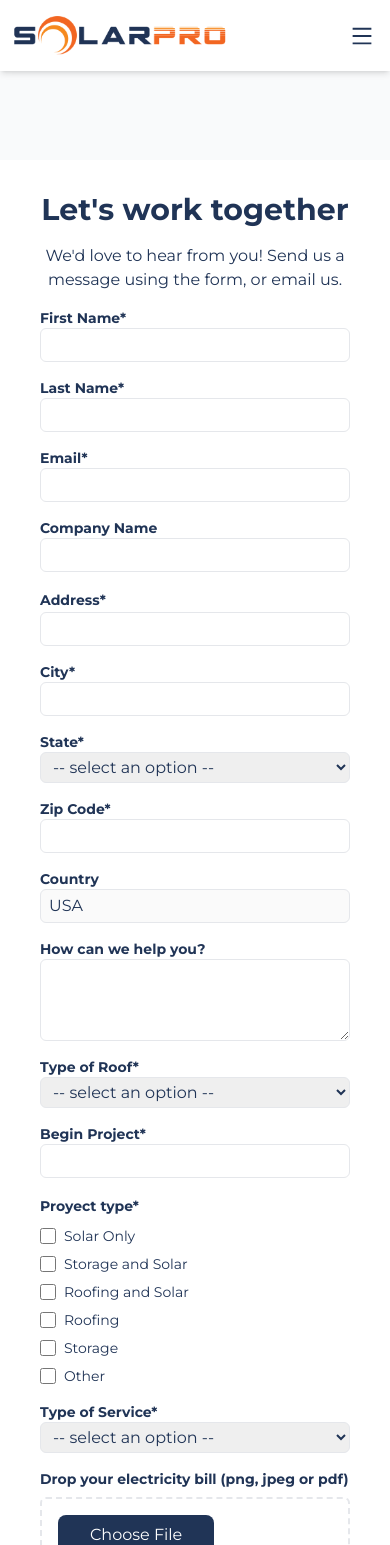
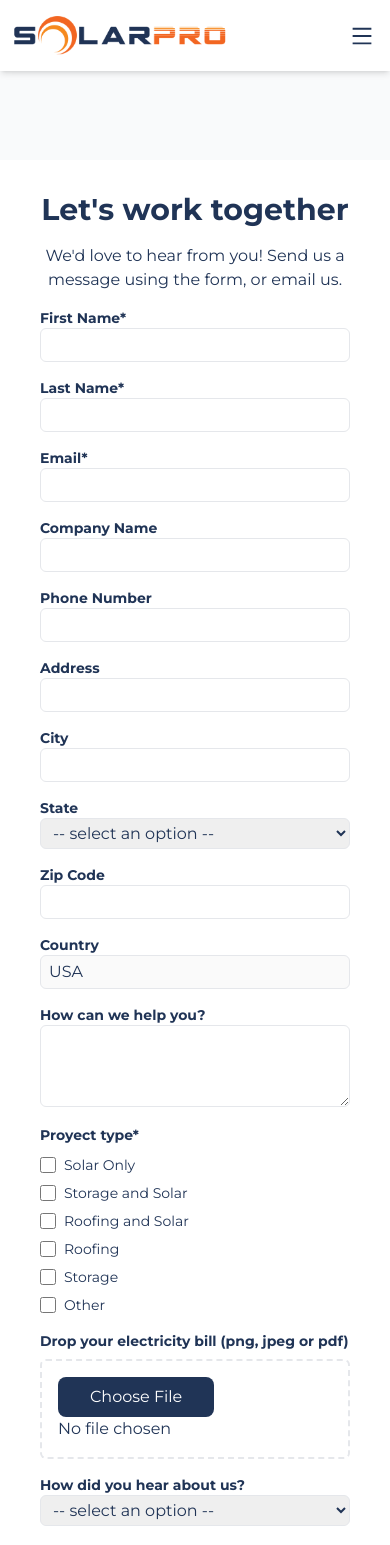
Before and after one commit to migueleguerra/solar-pro-usa, a Next.js app: page /contact in a window 390 px wide. Shown: the top 1545 px of the page. Built offline with nearby package versions, Linux system fonts and the light colour scheme.

Commit message:
Navbar updates and contact updates

```diff
--- a/pages/contact.tsx
+++ b/pages/contact.tsx
@@ -1,42 +1,7 @@
-// @ts-ignore
-
-import React from "react";
-import { SubmitHandler, useForm } from "react-hook-form";
-
-type FormValues = {
-  firstName: string;
-  lastName: string;
-  email: string;
-  companyName?: string;
-  address: string;
-  city: string;
-  state: string;
-  zipCode: string;
-  country: string;
-  message?: string;
-  typeOfRoof: string;
-  typeOfService: string;
-  file?: HTMLInputElement;
-  hearAboutUs?: string;
-};
-
-function Contact() {
-  const {
-    register,
-    handleSubmit,
-    formState: { errors },
-  } = useForm<FormValues>();
-
-  const onSubmit: SubmitHandler<FormValues> = (data) => {
-    console.log(data);
-  };
-
+const Contact = () => {
   return (
     <section className="contact-wave bg-no-repeat bg-cover bg-center">
-      <form
-        onSubmit={handleSubmit(onSubmit)}
-        className="flex flex-col primary-font-color mx-auto max-w-2xl space-y-4 bg-white sm:shadow-lg mb-[20rem] translate-y-[10rem] sm:p-[4rem] pt-[2rem] px-2"
-      >
+      <form className="flex flex-col primary-font-color mx-auto max-w-2xl space-y-4 bg-white sm:shadow-lg mb-[20rem] translate-y-[10rem] sm:p-[4rem] pt-[2rem] px-2">
         <h3 className="text-3xl font-bold text-center">Let's work together</h3>
         <p className="text-center px-4 sm:px-0">
           We'd love to hear from you! Send us a message using the form, or email
@@ -47,49 +12,15 @@ function Contact() {
           {/* First Name */}
 
           <div className="flex flex-col">
-            <label
-              className={`text-sm font-bold ${
-                errors.firstName && "text-red-600"
-              }`}
-            >
-              First Name*
-            </label>
-            <input
-              {...register("firstName", {
-                required: true,
-              })}
-              className={`border py-1 px-2 rounded-md ${
-                errors.firstName && "border-red-600 focus:outline-none"
-              }`}
-            />
-            {errors.firstName?.type === "required" && (
-              <span className="text-xs text-red-600 pt-1">
-                This field is required
-              </span>
-            )}
+            <label className={`text-sm font-bold`}>First Name*</label>
+            <input className={`border py-1 px-2 rounded-md`} />
           </div>
 
           {/* Last Name */}
 
           <div className="flex flex-col">
-            <label
-              className={`text-sm font-bold ${
-                errors.lastName && "text-red-600"
-              }`}
-            >
-              Last Name*
-            </label>
-            <input
-              {...register("lastName", { required: true })}
-              className={`border py-1 px-2 rounded-md ${
-                errors.lastName && "border-red-600 focus:outline-none"
-              }`}
-            />
-            {errors.lastName?.type === "required" && (
-              <span className="text-xs text-red-600 pt-1">
-                This field is required
-              </span>
-            )}
+            <label className={`text-sm font-bold`}>Last Name*</label>
+            <input className={`border py-1 px-2 rounded-md`} />
           </div>
         </div>
 
@@ -97,99 +28,46 @@ function Contact() {
           {/* Email */}
 
           <div className="flex flex-col">
-            <label
-              className={`text-sm font-bold ${errors.email && "text-red-600"}`}
-            >
-              Email*
-            </label>
-            <input
-              {...register("email", {
-                required: true,
-                pattern: /^\w+([\.-]?\w+)*@\w+([\.-]?\w+)*(\.\w{2,3})+$/,
-              })}
-              className={`border py-1 px-2 rounded-md ${
-                errors.email && "border-red-600 focus:outline-none"
-              }`}
-            />
-            {errors.email?.type === "required" && (
-              <span className="text-xs text-red-600 pt-1">
-                This field is required
-              </span>
-            )}
-            {errors.email?.type === "pattern" && (
-              <span className="text-xs text-red-600 pt-1">
-                enter a valid email
-              </span>
-            )}
+            <label className={`text-sm font-bold`}>Email*</label>
+            <input className={`border py-1 px-2 rounded-md`} />
           </div>
 
           {/* Company Name */}
 
           <div className="flex flex-col">
             <label className="text-sm font-bold">Company Name</label>
-            <input
-              {...register("companyName")}
-              className="border py-1 px-2 rounded-md"
-            />
+            <input className="border py-1 px-2 rounded-md" />
           </div>
+        </div>
+
+        {/* Phone */}
+
+        <div className="flex flex-col px-8 sm:px-0">
+          <label className={`text-sm font-bold`}>Phone Number</label>
+          <input className={`border py-1 px-2 rounded-md sm:w-[13.5rem]`} />
         </div>
 
         {/* Address */}
 
-        <div className="px-8 sm:px-0">
-          <label
-            className={`text-sm font-bold ${errors.address && "text-red-600"}`}
-          >
-            Address*
-          </label>
-          <input
-            {...register("address", { required: true })}
-            className={`border py-1 px-2 rounded-md w-full ${
-              errors.address && "border-red-600 focus:outline-none"
-            }`}
-          />
-          {errors.address?.type === "required" && (
-            <span className="text-xs text-red-600 pt-1">
-              This field is required
-            </span>
-          )}
+        <div className="flex flex-col px-8 sm:px-0">
+          <label className={`text-sm font-bold`}>Address</label>
+          <input className={`border py-1 px-2 rounded-md`} />
         </div>
 
         <div className="flex flex-col sm:flex-row px-8 sm:px-0 gap-4 sm:justify-between">
           {/* City */}
 
           <div className="flex flex-col">
-            <label
-              className={`text-sm font-bold ${errors.city && "text-red-600"}`}
-            >
-              City*
-            </label>
-            <input
-              {...register("city", { required: true })}
-              className={`border py-1 px-2 rounded-md ${
-                errors.city && "border-red-600 focus:outline-none"
-              }`}
-            />
-            {errors.city?.type === "required" && (
-              <span className="text-xs text-red-600 pt-1">
-                This field is required
-              </span>
-            )}
+            <label className={`text-sm font-bold`}>City</label>
+            <input className={`border py-1 px-2 rounded-md`} />
           </div>
 
           {/* State */}
 
           <div className="flex flex-col">
-            <label
-              className={`text-sm font-bold ${errors.state && "text-red-600"}`}
-            >
-              State*
-            </label>
+            <label className={`text-sm font-bold`}>State</label>
             <select
-              {...register("state", { required: true })}
-              className={`py-1 px-2 border rounded-md sm:w-[13.5rem] ${
-                errors.state && "border-red-600 focus:outline-none"
-              }`}
+              className={`py-1 px-2 border rounded-md sm:w-[13.5rem]`}
               defaultValue=""
             >
               <option disabled value="">
@@ -247,11 +125,6 @@ function Contact() {
               <option value="WV">WV</option>
               <option value="WY">WY</option>
             </select>
-            {errors.state?.type === "required" && (
-              <span className="text-xs text-red-600 pt-1">
-                This field is required
-              </span>
-            )}
           </div>
         </div>
 
@@ -259,24 +132,8 @@ function Contact() {
           {/* Zip Code */}
 
           <div className="flex flex-col">
-            <label
-              className={`text-sm font-bold ${
-                errors.zipCode && "text-red-600"
-              }`}
-            >
-              Zip Code*
-            </label>
-            <input
-              {...register("zipCode", { required: true })}
-              className={`border py-1 px-2 rounded-md sm:w-55 ${
-                errors.zipCode && "border-red-600 focus:outline-none"
-              }`}
-            />
-            {errors.zipCode?.type === "required" && (
-              <span className="text-xs text-red-600 pt-1">
-                This field is required
-              </span>
-            )}
+            <label className={`text-sm font-bold`}>Zip Code</label>
+            <input className={`border py-1 px-2 rounded-md sm:w-55`} />
           </div>
 
           {/* Country */}
@@ -284,7 +141,6 @@ function Contact() {
           <div className="flex flex-col">
             <label className="text-sm font-bold">Country</label>
             <input
-              {...register("country")}
               className="border py-1 px-2 rounded-md sm:w-55"
               placeholder="USA"
               value="USA"
@@ -297,51 +153,7 @@ function Contact() {
 
         <div className="flex flex-col px-8 sm:px-0">
           <label className="text-sm font-bold">How can we help you?</label>
-          <textarea
-            {...register("message")}
-            className="border py-4 px-2 rounded-md"
-          />
-        </div>
-
-        <div className="flex flex-col sm:flex-row px-8 sm:px-0 gap-4 sm:justify-between">
-          {/* Type of Roof */}
-
-          <div className="flex flex-col">
-            <label
-              className={`text-sm font-bold ${
-                errors.typeOfRoof && "text-red-600"
-              }`}
-            >
-              Type of Roof*
-            </label>
-            <select
-              {...register("typeOfRoof", { required: true })}
-              className={`py-1 px-2 border rounded-md sm:w-[13.5rem] ${
-                errors.typeOfRoof && "border-red-600 focus:outline-none"
-              }`}
-              defaultValue=""
-            >
-              <option disabled value="">
-                -- select an option --
-              </option>
-              <option value="A">Type-A</option>
-              <option value="B">Type-B</option>
-              <option value="C">Type-C</option>
-              <option value="other">Other</option>
-            </select>
-            {errors.typeOfRoof?.type === "required" && (
-              <span className="text-xs text-red-600 pt-1">
-                This field is required
-              </span>
-            )}
-          </div>
-
-          {/* Begin Project */}
-
-          <div className="flex flex-col">
-            <label className="text-sm font-bold">Begin Project*</label>
-            <input name="begin" className="border py-1 px-2 rounded-md" />
-          </div>
+          <textarea className="border py-4 px-2 rounded-md" />
         </div>
 
         <div className="flex flex-col sm:flex-row px-8 sm:px-0 gap-4 sm:justify-between">
@@ -398,38 +210,6 @@ function Contact() {
               <label className="text-sm">Other</label>
             </div>
           </div>
-
-          {/* Type of Service */}
-
-          <div className="flex flex-col">
-            <label
-              className={`text-sm font-bold ${
-                errors.typeOfService && "text-red-600"
-              }`}
-            >
-              Type of Service*
-            </label>
-            <select
-              {...register("typeOfService", { required: true })}
-              className={`py-1 px-2 border rounded-md sm:w-[13.5rem] ${
-                errors.typeOfService && "border-red-600 focus:outline-none"
-              }`}
-              defaultValue=""
-            >
-              <option disabled value="">
-                -- select an option --
-              </option>
-              <option value="Residential">Residential</option>
-              <option value="Comercial">Comercial</option>
-              <option value="Maintenance">Maintenance</option>
-              <option value="other">Other</option>
-            </select>
-            {errors.typeOfService?.type === "required" && (
-              <span className="text-xs text-red-600 pt-1">
-                This field is required
-              </span>
-            )}
-          </div>
         </div>
 
         <div className="px-8 sm:px-0 flex flex-col space-y-2">
@@ -438,7 +218,6 @@ function Contact() {
           </label>
           <input
             type="file"
-            {...register("file")}
             className="
             file:px-8 file:py-2
             file:bg-[#203456]
@@ -464,7 +243,6 @@ function Contact() {
             How did you hear about us?
           </label>
           <select
-            {...register("hearAboutUs")}
             id="type-of-service"
             className="py-1 px-2 border rounded-md"
             defaultValue="default"
@@ -490,6 +268,6 @@ function Contact() {
       </form>
     </section>
   );
-}
+};
 
 export default Contact;
--- a/pages/index.tsx
+++ b/pages/index.tsx
@@ -83,9 +83,9 @@ const Home: NextPage = () => {
             />
             <ServiceCard
               imageUrl="https://images.unsplash.com/photo-1594818379496-da1e345b0ded?ixlib=rb-4.0.3&ixid=MnwxMjA3fDB8MHxwaG90by1wYWdlfHx8fGVufDB8fHx8&auto=format&fit=crop&w=1332&q=80"
-              header="Comercial"
+              header="Commercial"
               message="With a large portfolio of solar-powered, commercial clients, Solar Pro has a proven track record in providing customized..."
-              linkHref="comercial"
+              linkHref="commercial"
             />
             <ServiceCard
               imageUrl="https://images.unsplash.com/photo-1660330589257-813305a4a383?ixlib=rb-4.0.3&ixid=MnwxMjA3fDB8MHxwaG90by1wYWdlfHx8fGVufDB8fHx8&auto=format&fit=crop&w=1632&q=80"
```
Also changed, not shown: components/Navbar.tsx (+8 -6 lines), pages/commercial.tsx (renamed from pages/comercial.tsx, +10 -18 lines).
